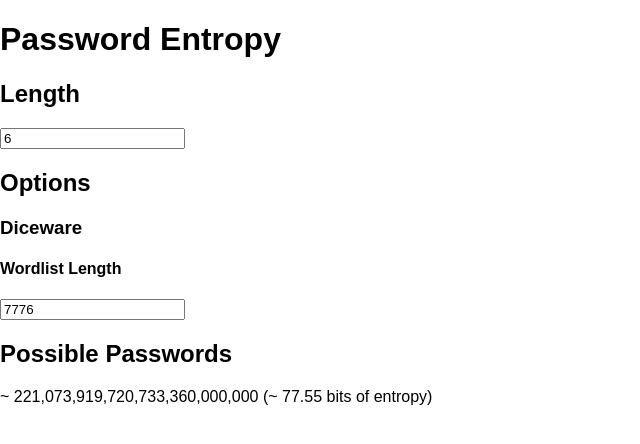
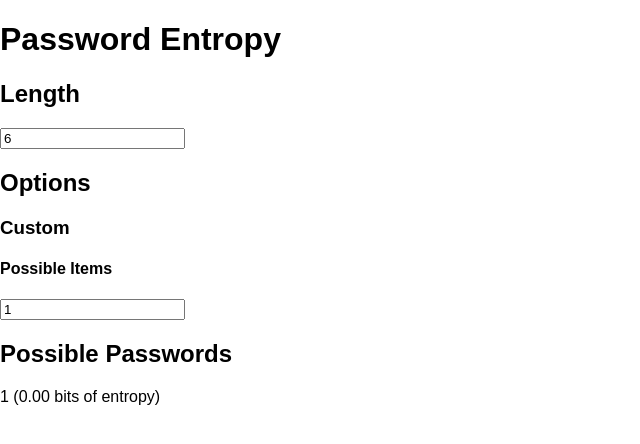
Before and after one commit to nickserv/password-entropy, a React (Create React App) app: page / in a window 1280 px wide. Shown: the top 444 px of the page, without its empty margins (0-640 px from the left). Built offline with nearby package versions, Linux system fonts and the light colour scheme.

Commit message:
Rename things in CustomOptions

```diff
--- a/src/CustomOptions.js
+++ b/src/CustomOptions.js
@@ -8,19 +8,19 @@
   }
 
   state = {
-    wordlistLength: 7776
+    possibleItems: 1
   }
 
-  handleChange = event => this.setState({ wordlistLength: parseInt(event.target.value, 10) })
-  possiblePasswords = () => this.state.wordlistLength
+  handleChange = event => this.setState({ possibleItems: parseInt(event.target.value, 10) })
+  possiblePasswords = () => this.state.possibleItems
 
   render () {
     return (
       <Options possiblePasswords={this.possiblePasswords} {...this.props}>
-        <h3>Diceware</h3>
+        <h3>Custom</h3>
         <label>
-          <h4>Wordlist Length</h4>
-          <input value={this.state.wordlistLength} onChange={this.handleChange} type="number" min="1" required/>
+          <h4>Possible Items</h4>
+          <input value={this.state.possibleItems} onChange={this.handleChange} type="number" min="1" required/>
         </label>
       </Options>
     )
```
